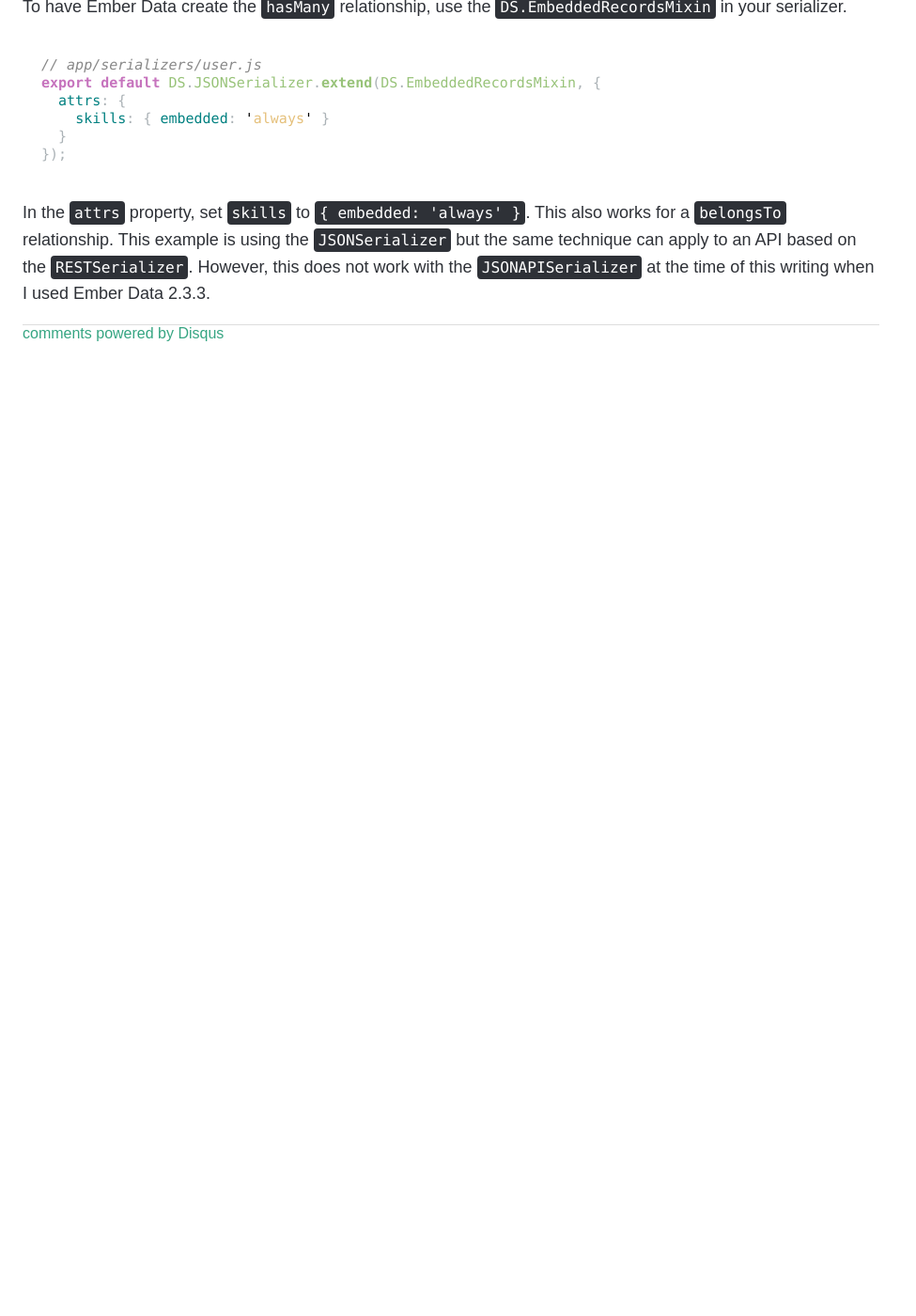
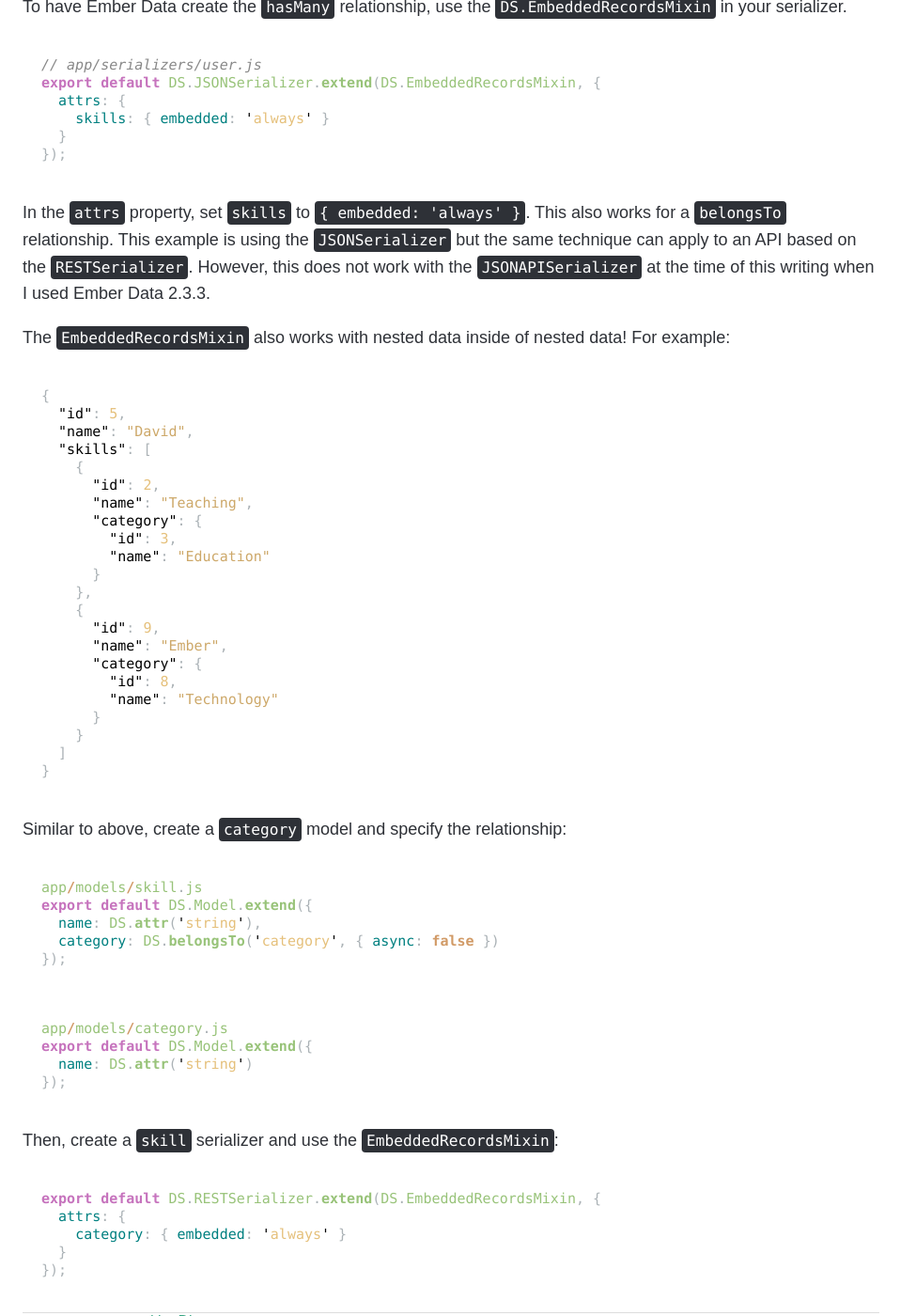
Before and after one commit to iamdtang/skaterdav85.github.io, a Jekyll site: the page built from _posts/2016-01-29-working-with-nested-data-in-ember-data-models.md, in a window 1280 px wide and 1400 px high, scrolled down 2720 px. Shown: the whole window at 94% size, without its empty margins (0-975 px from the left). Built offline with Jekyll 4.4.1, drawn with Linux system fonts in a browser that asks for light colours; nearby versions of some CDN libraries; Markdown is read by kramdown in place of the engine named in the settings; comment, search, counter and statistics services are not loaded; before the commit the page ends 3108 px from its top, so only the background shows below that.

Commit message:
Update 2016-01-29-working-with-nested-data-in-ember-data-models.md

````diff
--- a/_posts/2016-01-29-working-with-nested-data-in-ember-data-models.md
+++ b/_posts/2016-01-29-working-with-nested-data-in-ember-data-models.md
@@ -123,3 +123,57 @@ export default DS.JSONSerializer.extend(DS.EmbeddedRecordsMixin, {
 ```
 
 In the `attrs` property, set `skills` to `{ embedded: 'always' }`. This also works for a `belongsTo` relationship. This example is using the `JSONSerializer` but the same technique can apply to an API based on the `RESTSerializer`. However, this does not work with the `JSONAPISerializer` at the time of this writing when I used Ember Data 2.3.3.
+
+The `EmbeddedRecordsMixin` also works with nested data inside of nested data! For example:
+
+```json
+{
+  "id": 5,
+  "name": "David",
+  "skills": [
+    {
+      "id": 2,
+      "name": "Teaching",
+      "category": {
+        "id": 3,
+        "name": "Education"
+      }
+    },
+    {
+      "id": 9,
+      "name": "Ember",
+      "category": {
+        "id": 8,
+        "name": "Technology"
+      }
+    }
+  ]
+}
+```
+
+Similar to above, create a `category` model and specify the relationship:
+
+```js
+app/models/skill.js
+export default DS.Model.extend({
+  name: DS.attr('string'),
+  category: DS.belongsTo('category', { async: false })
+});
+```
+
+```js
+app/models/category.js
+export default DS.Model.extend({
+  name: DS.attr('string')
+});
+```
+
+Then, create a `skill` serializer and use the `EmbeddedRecordsMixin`:
+
+```js
+export default DS.RESTSerializer.extend(DS.EmbeddedRecordsMixin, {
+  attrs: {
+    category: { embedded: 'always' }
+  }
+});
+```
````
